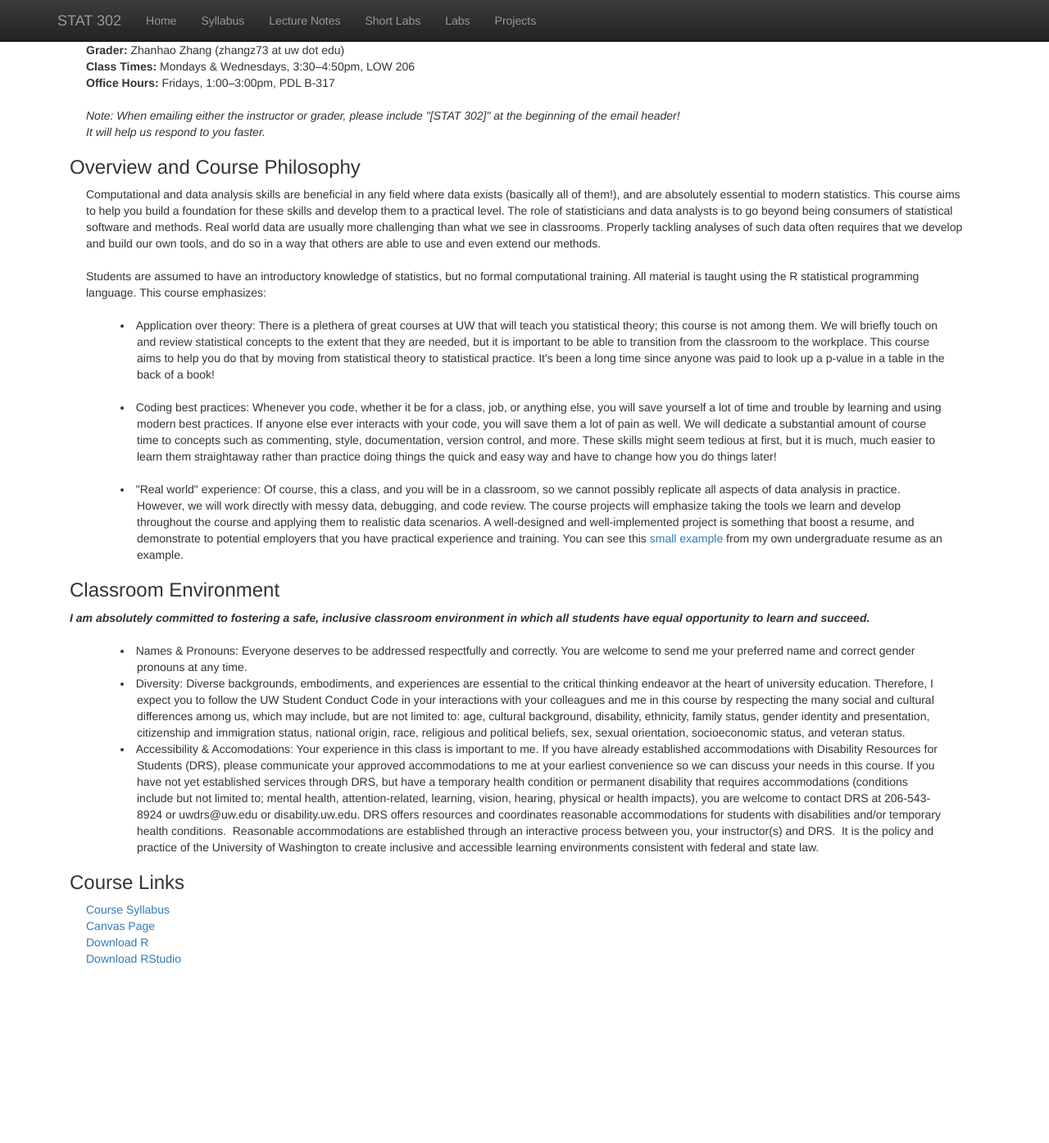
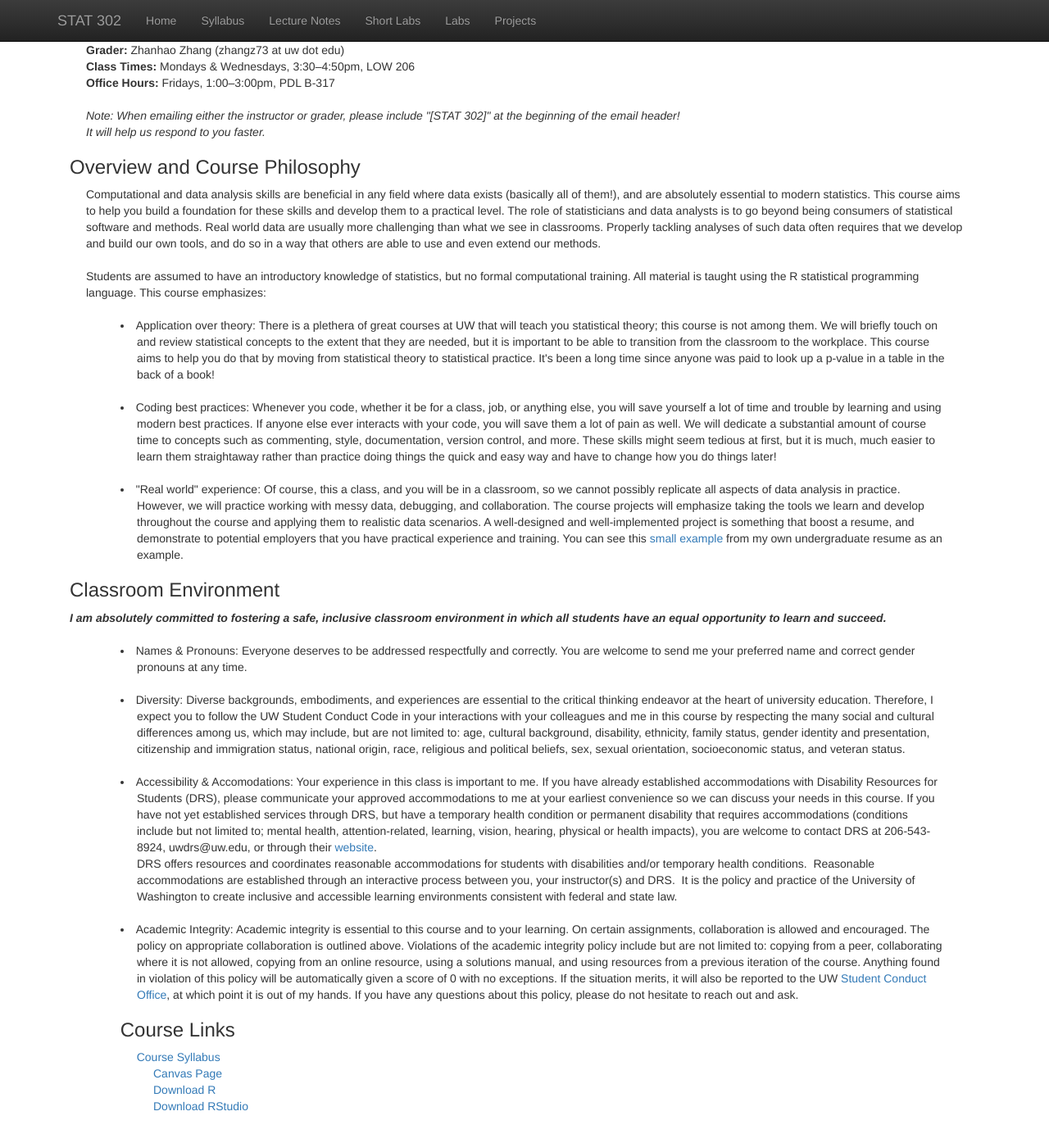
Before and after one commit to bryandmartin/STAT302, a Jekyll site: the page built from syllabus.html, in a window 1280 px wide and 1400 px high, scrolled down 175 px. Shown: the top 1395 px of the window at 82% size. Built offline with Jekyll 4.4.1, drawn with Linux system fonts in a browser that asks for light colours; nearby versions of some CDN libraries; library files that are not in the unit come from our copies; before the commit the page ends 1395 px from its top, so only the background shows below that.

Commit message:
Update syllabus.html

```diff
--- a/syllabus.html
+++ b/syllabus.html
@@ -56,7 +56,7 @@ title:  'Syllabus'
   <li style="padding:0px;margin:0px 40px 0px; text-indent: -1.45em; padding-left: 3em;" > <h5 style="display: inline;">"Real world" experience:</h5>
     Of course, this a class, and you will be in a classroom,
     so we cannot possibly replicate all aspects of data analysis in practice.
-    However, we will work directly with messy data, debugging, and code review.
+    However, we will practice working with messy data, debugging, and collaboration.
     The course projects will emphasize taking the tools we learn and develop throughout the course and
     applying them to realistic data scenarios.
     A well-designed and well-implemented project is something that boost a resume,
@@ -67,12 +67,12 @@ title:  'Syllabus'
 
 <h3> Classroom Environment </h3>
 <b><i>I am absolutely committed to fostering a safe, inclusive classroom environment in which all students have
-  equal opportunity to learn and succeed.</b></i>
+  an equal opportunity to learn and succeed.</b></i>
 </br></br>
   <li style="padding:0px;margin:0px 40px 0px; text-indent: -1.45em; padding-left: 3em;">
     <h5 style="display: inline;">Names & Pronouns:</h5>
     Everyone deserves to be addressed respectfully and correctly.
-    You are welcome to send me your preferred name and correct gender pronouns at any time.
+    You are welcome to send me your preferred name and correct gender pronouns at any time. </li></br>
   <li style="padding:0px;margin:0px 40px 0px; text-indent: -1.45em; padding-left: 3em;">
     <h5 style="display: inline;">Diversity:</h5>
     Diverse backgrounds, embodiments, and experiences are essential to the critical thinking endeavor at the heart of
@@ -80,7 +80,7 @@ title:  'Syllabus'
     colleagues and me in this course by respecting the many social and cultural differences among us, which may include,
     but are not limited to: age, cultural background, disability, ethnicity, family status, gender identity and
     presentation, citizenship and immigration status, national origin, race, religious and political beliefs, sex,
-    sexual orientation, socioeconomic status, and veteran status.</li>
+    sexual orientation, socioeconomic status, and veteran status.</li></br>
     <li style="padding:0px;margin:0px 40px 0px; text-indent: -1.45em; padding-left: 3em;" >
       <h5 style="display: inline;">Accessibility & Accomodations:</h5>
       Your experience in this class is important to me.
@@ -89,13 +89,26 @@ title:  'Syllabus'
       discuss your needs in this course. If you have not yet established services through DRS,
       but have a temporary health condition or permanent disability that requires accommodations
       (conditions include but not limited to; mental health, attention-related, learning, vision,
-      hearing, physical or health impacts), you are welcome to contact DRS at 206-543-8924 or uwdrs@uw.edu
-      or disability.uw.edu.
+      hearing, physical or health impacts), you are welcome to contact DRS at 206-543-8924, uwdrs@uw.edu,
+      or through their <a href="disability.uw.edu">website</a>. </br>
       DRS offers resources and coordinates reasonable accommodations for students with disabilities
       and/or temporary health conditions.  Reasonable accommodations are established through an interactive
       process between you, your instructor(s) and DRS.  It is the policy and practice of
       the University of Washington to create inclusive and accessible learning environments
-      consistent with federal and state law.</li>
+      consistent with federal and state law.</li></br>
+    <li style="padding:0px;margin:0px 40px 0px; text-indent: -1.45em; padding-left: 3em;" >
+      <h5 style="display: inline;">Academic Integrity:</h5>
+      Academic integrity is essential to this course and to your learning.
+      On certain assignments, collaboration is allowed and encouraged.
+      The policy on appropriate collaboration is outlined above.
+      Violations of the academic integrity policy include but are not limited to:
+      copying from a peer, collaborating where it is not allowed, copying from an online resource, using a solutions manual,
+      and using resources from a previous iteration of the course.
+      Anything found in violation of this policy will be automatically given a score of 0 with no exceptions.
+      If the situation merits, it will also be reported to the UW
+      <a href="https://www.washington.edu/cssc/">Student Conduct Office</a>,
+      at which point it is out of my hands.
+      If you have any questions about this policy, please do not hesitate to reach out and ask.
 
 
 
```
